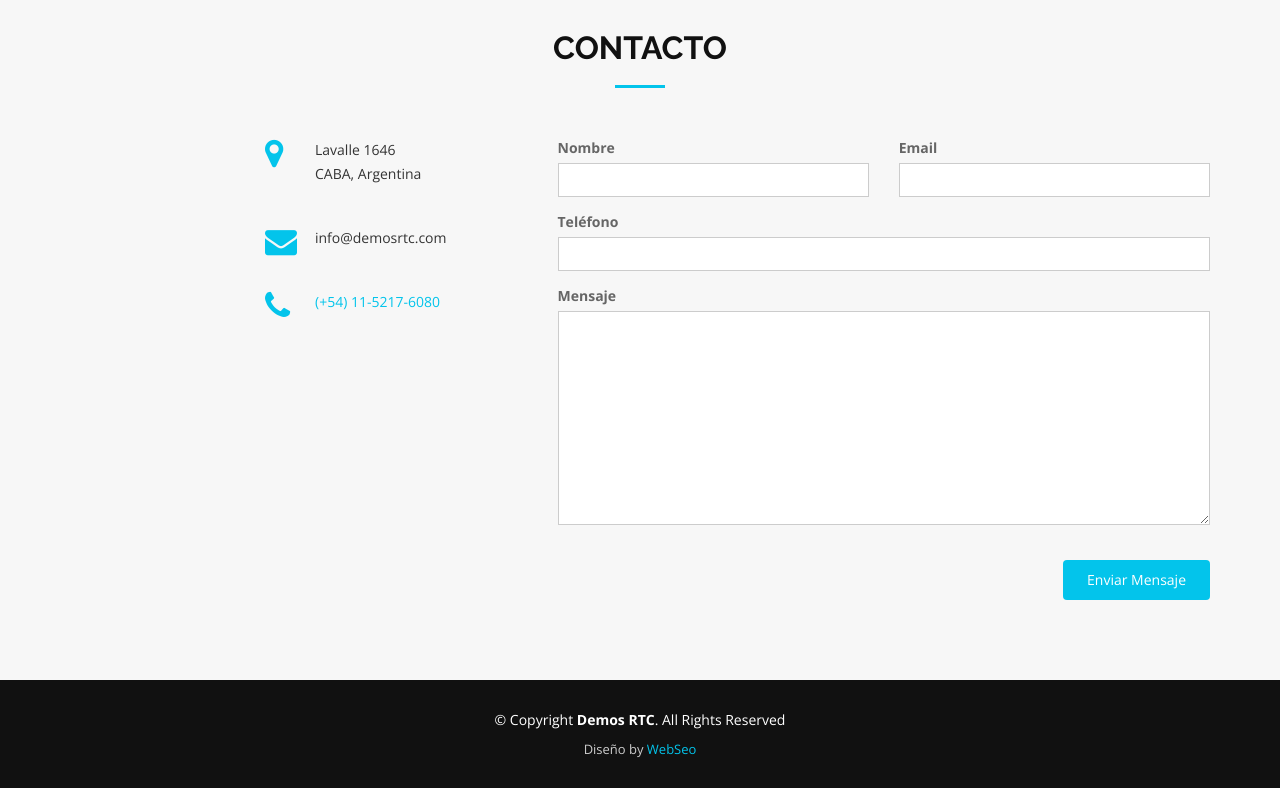
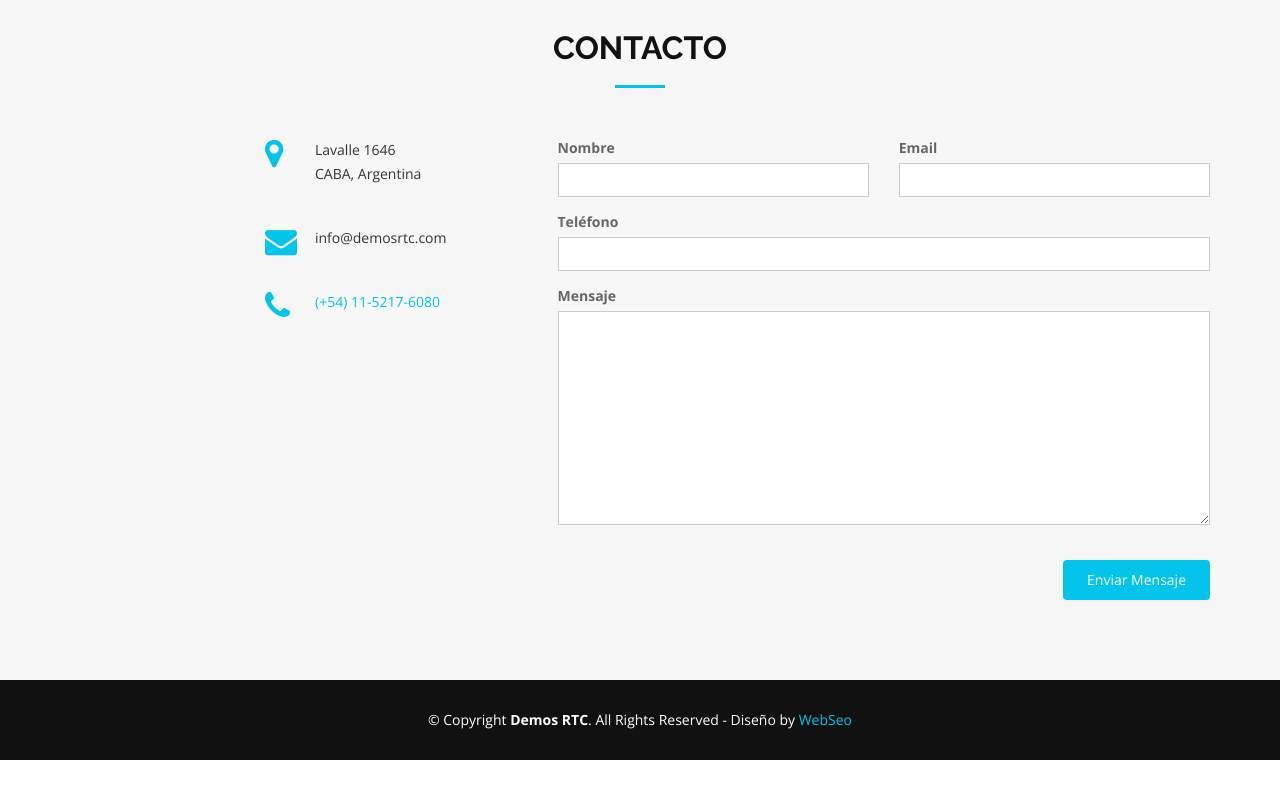
Before and after one commit to pereyradaniel/demosrtc, a website: page index.html in a window 1280 px wide. Shown: the part 4704-5504 px from the top of the page. Drawn offline with nearby package versions, Linux system fonts and the light colour scheme.

Commit message:
modificacion copyrihht

```diff
--- a/css/style.css
+++ b/css/style.css
@@ -1048,6 +1048,13 @@ height:300px;
   background: #111;
   padding: 30px 0;
   color: #fff;
+  margin-bottom: 40px;
+}
+
+@media (max-width: 768px) {
+ #footer {
+  margin-bottom: 50px;
+  }
 }
 
 #footer .copyright {
--- a/index.html
+++ b/index.html
@@ -449,11 +449,7 @@
       <div class="row">
         <div class="col-md-12">
           <div class="copyright">
-            &copy; Copyright <strong>Demos RTC</strong>. All Rights Reserved
-          </div>
-          <div class="credits">
-
-            Diseño by <a href="https://www.webseo.com.ar/">WebSeo</a>
+            &copy; Copyright <strong>Demos RTC</strong>. All Rights Reserved - Diseño by <a href="https://www.webseo.com.ar/">WebSeo</a>
           </div>
         </div>
       </div>
```
